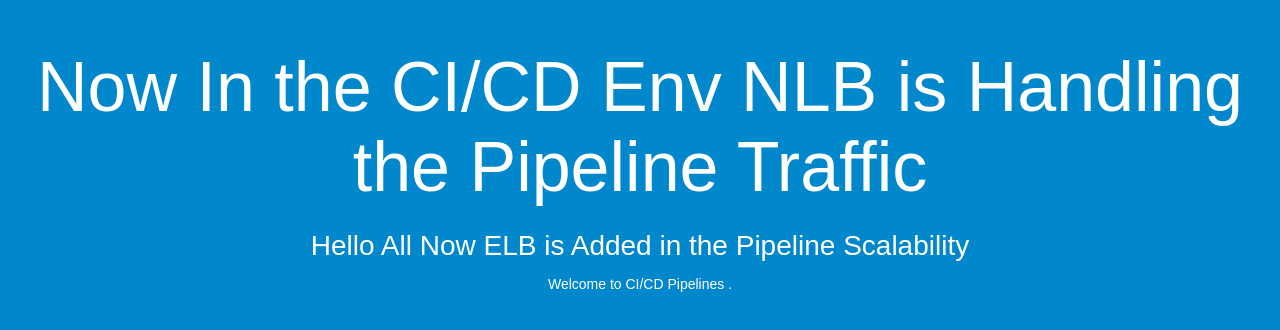
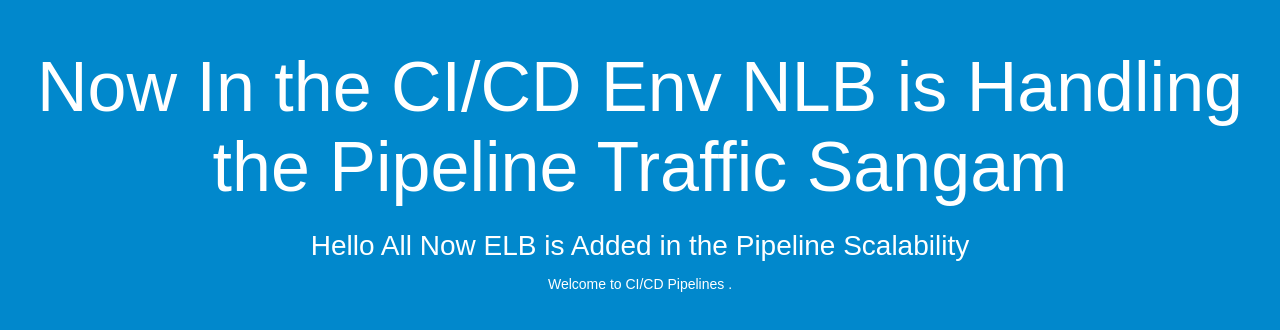
Before and after one commit to bhola92/bhola92-aws_codedeploy_using-main, a plain HTML site: page index.html in a window 1280 px wide. Drawn offline with Linux system fonts and the light colour scheme.

Commit message:
Update index.html

```diff
--- a/index.html
+++ b/index.html
@@ -26,7 +26,7 @@
 </head>
 <body>
   <div align="center">
-    <h1> Now In the CI/CD Env NLB is Handling the Pipeline Traffic </h1>
+    <h1> Now In the CI/CD Env NLB is Handling the Pipeline Traffic Sangam </h1>
     <h2> Hello All Now ELB is Added in the Pipeline Scalability </h2>
     <p> Welcome to CI/CD Pipelines </a>.</p>
   </div>
```
